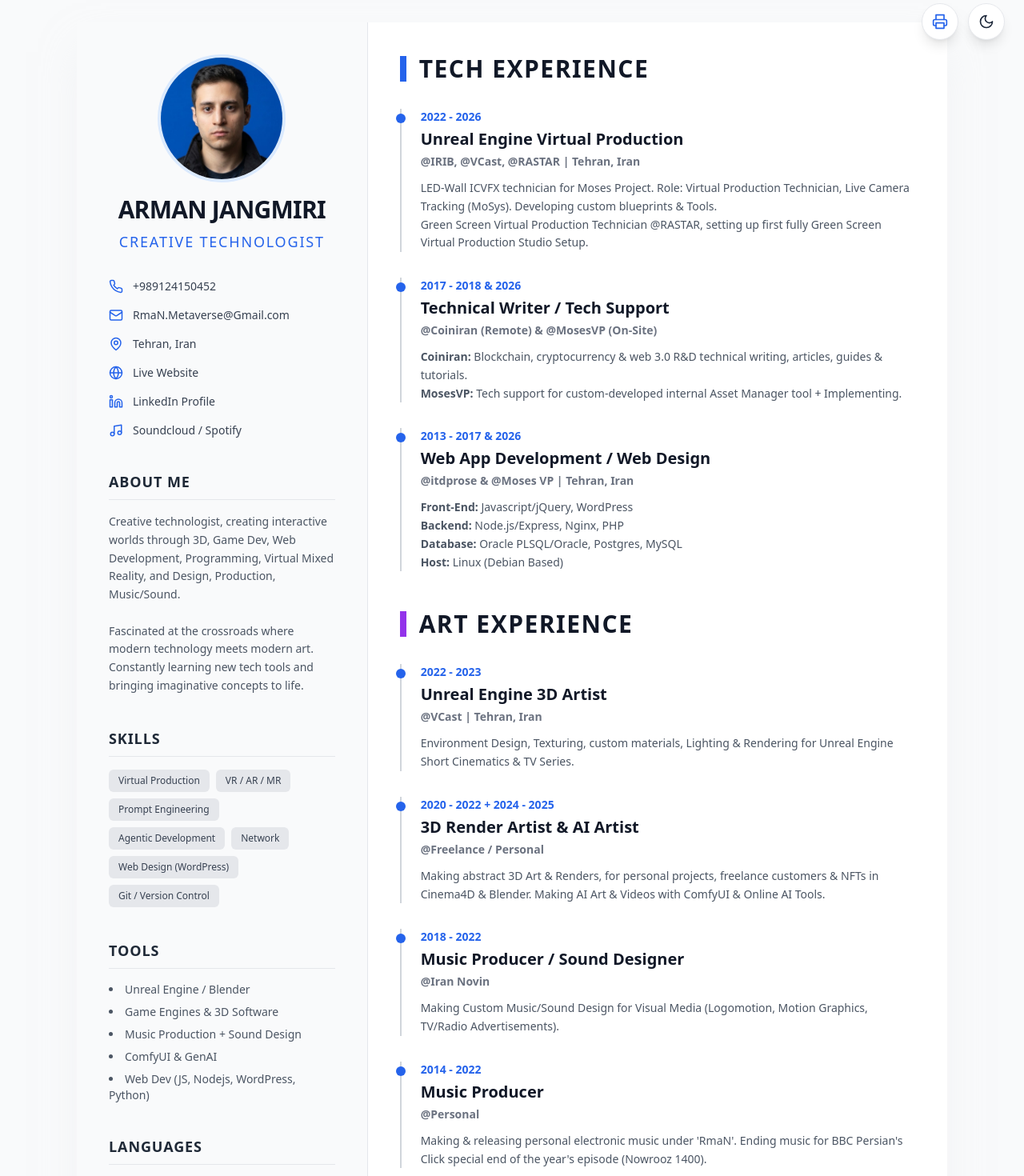
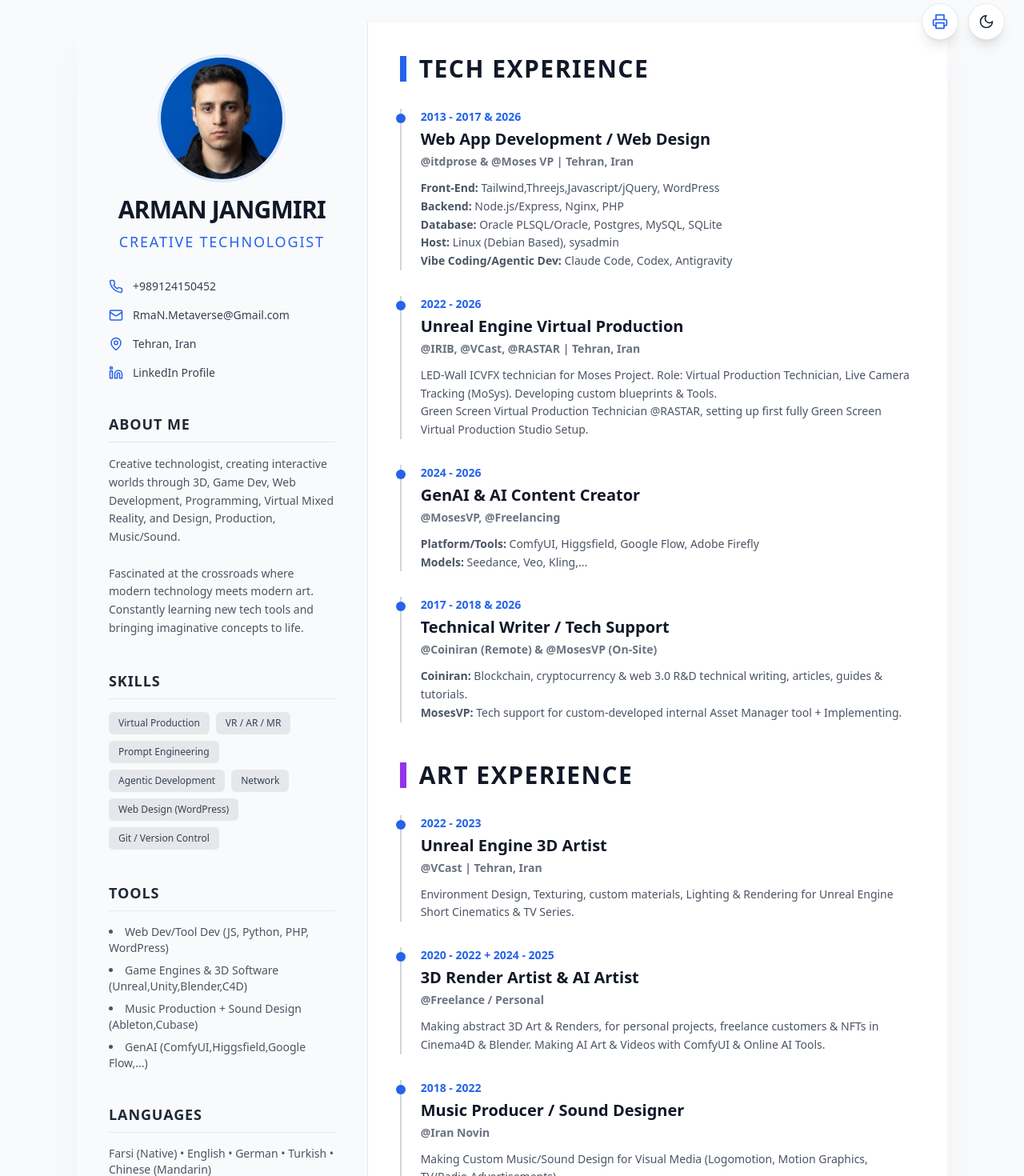
Before and after one commit to RmaNMetaverse/rmancvresume-web, a React (Vite) app: page / in a window 1280 px wide. Shown: the part 20-1490 px from the top of the page at 80% size. Built offline with nearby package versions, Linux system fonts and the light colour scheme.

Commit message:
new resume for Tueky

```diff
--- a/src/App.jsx
+++ b/src/App.jsx
@@ -1,5 +1,5 @@
-import React, { useState, useEffect } from 'react';
-import { Mail, Phone, Globe, Linkedin, Music, Moon, Sun, Printer, MapPin } from 'lucide-react';
+import React, { useState } from 'react';
+import { Mail, Phone, Linkedin, Moon, Sun, Printer, MapPin } from 'lucide-react';
 import profileImg from '../public/profile.jpg';
 
 export default function App() {
@@ -58,9 +58,7 @@ export default function App() {
                 <ContactItem icon={<Phone size={18} />} text="+989124150452" darkMode={darkMode} />
                 <ContactItem icon={<Mail size={18} />} text="RmaN.Metaverse@Gmail.com" darkMode={darkMode} />
                 <ContactItem icon={<MapPin size={18} />} text="Tehran, Iran" darkMode={darkMode} />
-                <ContactItem icon={<Globe size={18} />} text="Live Website" darkMode={darkMode} />
                 <ContactItem icon={<Linkedin size={18} />} text="LinkedIn Profile" darkMode={darkMode} />
-                <ContactItem icon={<Music size={18} />} text="Soundcloud / Spotify" darkMode={darkMode} />
               </div>
 
               {/* About Me */}
@@ -91,11 +89,11 @@ export default function App() {
               <div className="mb-10 page-break-inside-avoid">
                 <SidebarHeading title="Tools" darkMode={darkMode} />
                 <ul className={`text-sm space-y-2 list-disc list-inside ${darkMode ? 'text-slate-400' : 'text-gray-600'}`}>
-                  <li>Unreal Engine / Blender</li>
-                  <li>Game Engines & 3D Software</li>
-                  <li>Music Production + Sound Design</li>
-                  <li>ComfyUI & GenAI</li>
-                  <li>Web Dev (JS, Nodejs, WordPress, Python)</li>
+                  <li>Web Dev/Tool Dev (JS, Python, PHP, WordPress)</li>
+                  <li>Game Engines & 3D Software (Unreal,Unity,Blender,C4D)</li>
+                  <li>Music Production + Sound Design (Ableton,Cubase)</li>
+                  <li>GenAI (ComfyUI,Higgsfield,Google Flow,...)</li>
+
                 </ul>
               </div>
 
@@ -103,7 +101,7 @@ export default function App() {
               <div className="page-break-inside-avoid">
                 <SidebarHeading title="Languages" darkMode={darkMode} />
                 <p className={`text-sm mb-6 ${darkMode ? 'text-slate-400' : 'text-gray-600'}`}>
-                  Farsi (Native) • English • German • Chinese (Mandarin)
+                  Farsi (Native) • English • German • Turkish • Chinese (Mandarin)
                 </p>
 
                 <SidebarHeading title="Interests" darkMode={darkMode} />
@@ -124,7 +122,23 @@ export default function App() {
                   <h2 className="text-3xl font-bold tracking-wider uppercase">Tech Experience</h2>
                 </div>
 
+
+
                 <div className="space-y-8">
+                  <ExperienceItem
+                    year="2013 - 2017 & 2026"
+                    title="Web App Development / Web Design"
+                    company="@itdprose & @Moses VP | Tehran, Iran"
+                    description={<>
+                      <strong>Front-End:</strong> Tailwind,Threejs,Javascript/jQuery, WordPress<br/>
+                      <strong>Backend:</strong> Node.js/Express, Nginx, PHP<br/>
+                      <strong>Database:</strong> Oracle PLSQL/Oracle, Postgres, MySQL, SQLite<br/>
+                      <strong>Host:</strong> Linux (Debian Based), sysadmin<br/>
+                      <strong>Vibe Coding/Agentic Dev:</strong> Claude Code, Codex, Antigravity
+                    </>}
+                    darkMode={darkMode}
+                  />
+
                   <ExperienceItem
                     year="2022 - 2026"
                     title="Unreal Engine Virtual Production"
@@ -137,25 +151,23 @@ export default function App() {
                   />
 
                   <ExperienceItem
+                    year="2024 - 2026"
+                    title="GenAI & AI Content Creator"
+                    company="@MosesVP, @Freelancing"
+                    description={<>
+                      <strong>Platform/Tools:</strong> ComfyUI, Higgsfield, Google Flow, Adobe Firefly<br/>
+                      <strong>Models:</strong> Seedance, Veo, Kling,...<br/>
+                    </>}
+                    darkMode={darkMode}
+                  />
+
+                  <ExperienceItem
                     year="2017 - 2018 & 2026"
                     title="Technical Writer / Tech Support"
                     company="@Coiniran (Remote) & @MosesVP (On-Site)"
                     description={<>
                       <strong>Coiniran:</strong> Blockchain, cryptocurrency & web 3.0 R&D technical writing, articles, guides & tutorials.<br/>
                       <strong>MosesVP:</strong> Tech support for custom-developed internal Asset Manager tool + Implementing.
-                    </>}
-                    darkMode={darkMode}
-                  />
-
-                  <ExperienceItem
-                    year="2013 - 2017 & 2026"
-                    title="Web App Development / Web Design"
-                    company="@itdprose & @Moses VP | Tehran, Iran"
-                    description={<>
-                      <strong>Front-End:</strong> Javascript/jQuery, WordPress<br/>
-                      <strong>Backend:</strong> Node.js/Express, Nginx, PHP<br/>
-                      <strong>Database:</strong> Oracle PLSQL/Oracle, Postgres, MySQL<br/>
-                      <strong>Host:</strong> Linux (Debian Based)
                     </>}
                     darkMode={darkMode}
                   />
```
Also changed, not shown: 3 other files (tests, documents, lock files or other folders).
